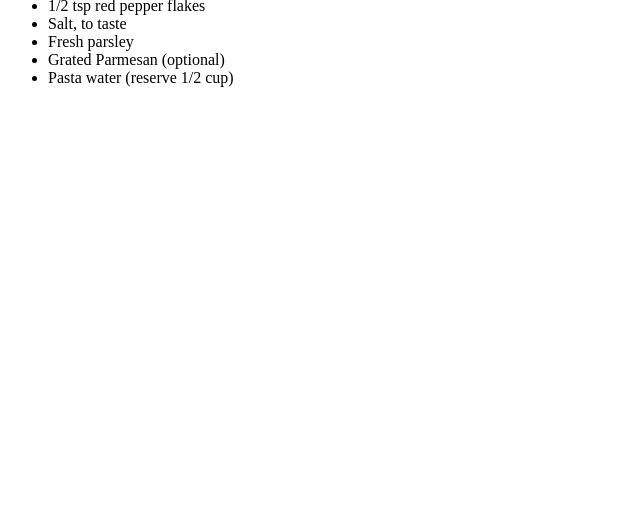
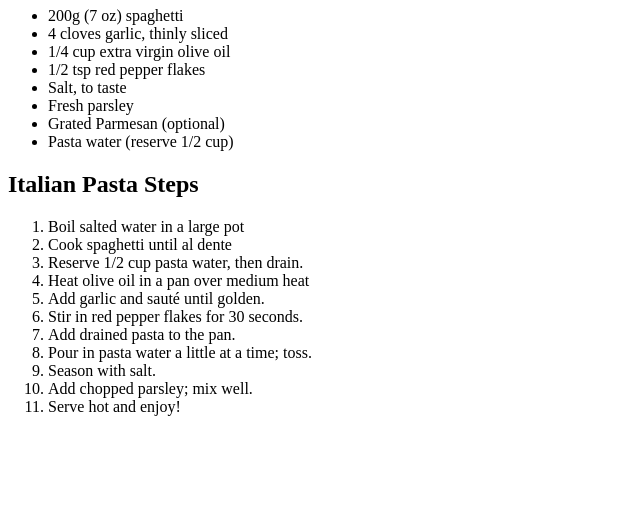
Before and after one commit to MaKarie/odin-recipes, a plain HTML site: page recipes/italian-pasta.html in a window 1280 px wide. Shown: the part 283-800 px from the top of the page, without its empty margins (0-640 px from the left). Drawn offline with Linux system fonts and the light colour scheme.

Commit message:
Finish italian-pasta.html

```diff
--- a/recipes/italian-pasta.html
+++ b/recipes/italian-pasta.html
@@ -9,7 +9,8 @@
     <a href="../index.html">home</a>
     <h1> Italian Pasta Recipe</h1>
     <img src="https://www.realfoodwithsarah.com/wp-content/uploads/2024/05/authentic-italian-pasta-sauce-3.jpg" alt="finished italian pasta" height="100" width="150">
-<ul>
+<h1> Italian Pasta Ingredients</h2>
+    <ul>
     <li>200g (7 oz) spaghetti</li>
     <li>4 cloves garlic, thinly sliced</li>
     <li>1/4 cup extra virgin olive oil</li>
@@ -19,5 +20,19 @@
     <li>Grated Parmesan (optional)</li>
     <li>Pasta water (reserve 1/2 cup)</li>
 </ul>
+<h2> Italian Pasta Steps</h2>
+<ol>
+    <li>Boil salted water in a large pot</li>
+    <li>Cook spaghetti until al dente</li>
+    <li>Reserve 1/2 cup pasta water, then drain.</li>
+    <li>Heat olive oil in a pan over medium heat</li>
+    <li>Add garlic and sauté until golden.</li>
+    <li>Stir in red pepper flakes for 30 seconds.</li>
+    <li>Add drained pasta to the pan.</li>
+    <li>Pour in pasta water a little at a time; toss.</li>
+    <li>Season with salt.</li>
+    <li>Add chopped parsley; mix well.</li>
+    <li>Serve hot and enjoy!</li>
+</ol>
 </body>
 </html>
```
